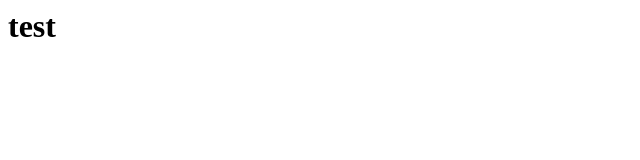
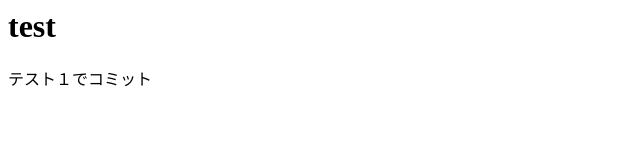
Before and after one commit to gacu1227/test, a plain HTML site: page index.html in a window 1280 px wide. Shown: the whole page, without its empty margins (0-640 px from the left). Drawn offline with Linux system fonts and the light colour scheme.

Commit message:
test1でコミット

```diff
--- a/index.html
+++ b/index.html
@@ -1 +1,2 @@
 <h1>test</h1>
+<p>テスト１でコミット</p>
```
